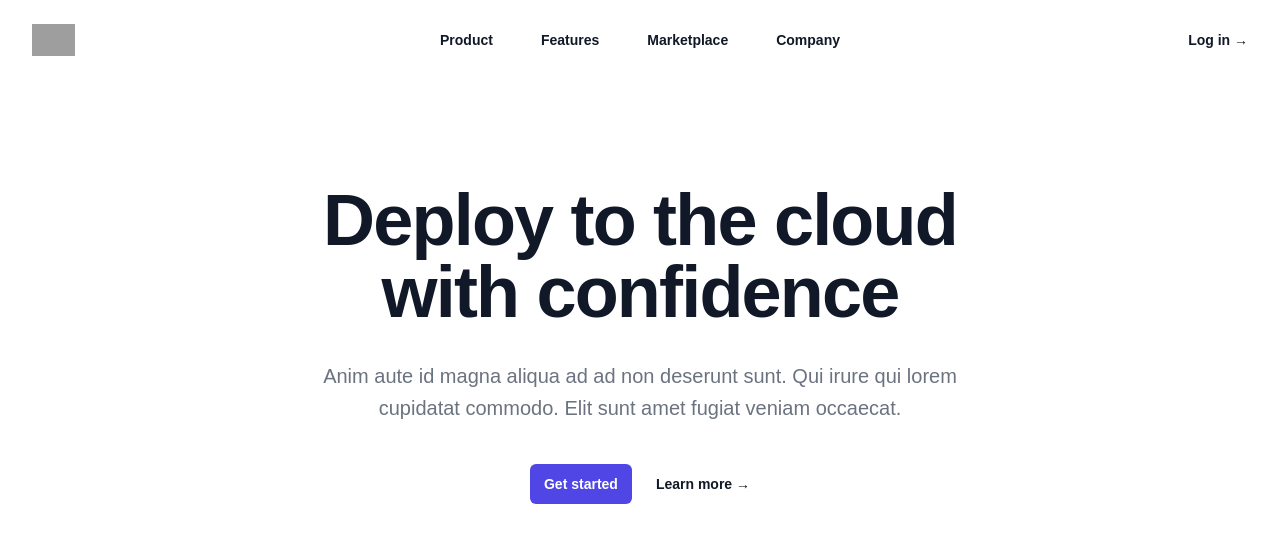
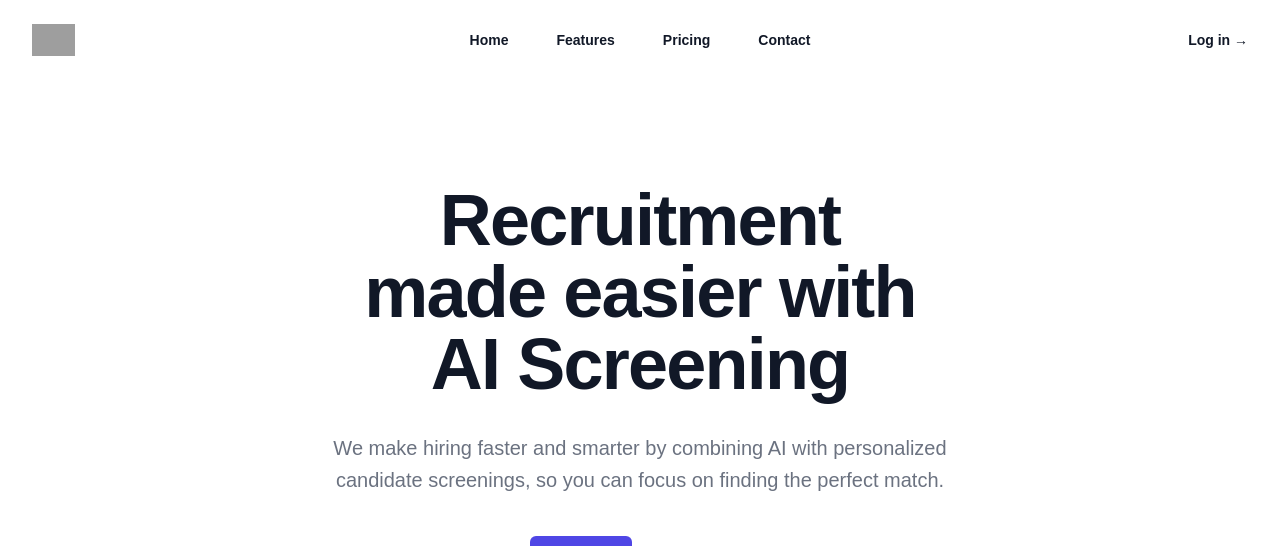
Before and after one commit to k-kochhar/HoyaHackers, a Next.js app in the folder frontend/: page / in a window 1280 px wide. Shown: the top 546 px of the page. Built offline with nearby package versions, Linux system fonts and the light colour scheme; grey boxes are pictures that could not be loaded.

Commit message:
[feat] new landing page ui

```diff
--- a/frontend/src/app/dashboard/page.js
+++ b/frontend/src/app/dashboard/page.js
@@ -200,7 +200,7 @@ export default function Dashboard() {
                 <div className="flex-1">
                   <SearchBar />
                 </div>
-                <div className="mt-4 sm:ml-16 sm:mt-0">
+                <div className="flex items-center ml-2">
                   <button
                     type="button"
                     className="block rounded-md bg-indigo-600 px-3 py-2 text-center text-sm font-semibold text-white shadow-sm hover:bg-indigo-500 focus-visible:outline focus-visible:outline-2 focus-visible:outline-offset-2 focus-visible:outline-indigo-600"
--- a/frontend/src/app/page.js
+++ b/frontend/src/app/page.js
@@ -14,10 +14,10 @@ import {
 import { CheckIcon } from '@heroicons/react/20/solid'
 
 const navigation = [
-  { name: 'Product', href: '#' },
+  { name: 'Home', href: '#' },
   { name: 'Features', href: '#' },
-  { name: 'Marketplace', href: '#' },
-  { name: 'Company', href: '#' },
+  { name: 'Pricing', href: '#' },
+  { name: 'Contact', href: '#' },
 ]
 const features = [
   {
@@ -163,7 +163,7 @@ export default function Example() {
             ))}
           </div>
           <div className="hidden lg:flex lg:flex-1 lg:justify-end">
-            <a href="#" className="text-sm/6 font-semibold text-gray-900">
+            <a href="/dashboard" className="text-sm/6 font-semibold text-gray-900">
               Log in <span aria-hidden="true">&rarr;</span>
             </a>
           </div>
@@ -237,11 +237,11 @@ export default function Example() {
             <div className="mx-auto max-w-7xl px-6 lg:px-8">
               <div className="mx-auto max-w-2xl text-center">
                 <h1 className="text-5xl font-semibold tracking-tight text-balance text-gray-900 sm:text-7xl">
-                  Deploy to the cloud with confidence
+                  Recruitment made easier with AI Screening
                 </h1>
                 <p className="mt-8 text-lg font-medium text-pretty text-gray-500 sm:text-xl/8">
-                  Anim aute id magna aliqua ad ad non deserunt sunt. Qui irure qui lorem cupidatat commodo. Elit sunt
-                  amet fugiat veniam occaecat.
+                    We make hiring faster and smarter by combining AI with personalized candidate
+                    screenings, so you can focus on finding the perfect match.
                 </p>
                 <div className="mt-10 flex items-center justify-center gap-x-6">
                   <a
```
Also changed, not shown: 1 other file (tests, documents, lock files or other folders).
